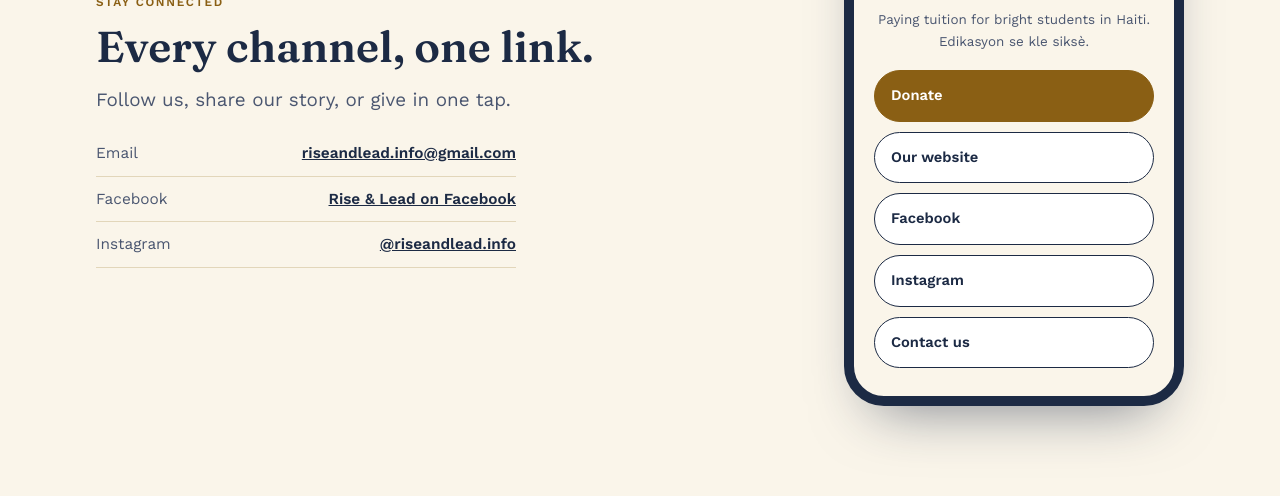
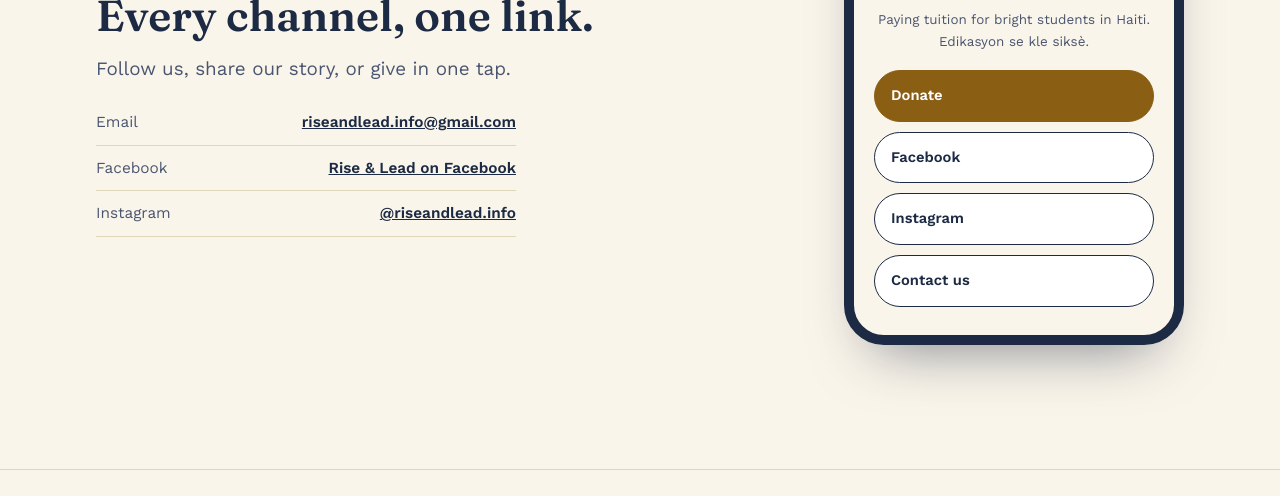
Before and after one commit to riseandleadinfo-collab/riseandleadinfo-collab, a plain HTML site: page index.html in a window 1280 px wide. Shown: the part 5069-5565 px from the top of the page. Drawn offline with nearby package versions, Linux system fonts and the light colour scheme.

Commit message:
Remove Our website button from link tree

```diff
--- a/index.html
+++ b/index.html
@@ -585,7 +585,6 @@
           <p class="t-bio">Paying tuition for bright students in Haiti. Edikasyon se kle siksè.</p>
           <div class="links-col" id="links">
             <a class="tl primary" href="https://www.zeffy.com/en-US/donation-form/donate-to-change-lives-28446" target="_blank" rel="noopener">Donate</a>
-            <a class="tl" href="https://riseandleadsbb.github.io/" target="_blank" rel="noopener">Our website</a>
             <a class="tl" href="https://www.facebook.com/profile.php?id=61596289300069" target="_blank" rel="noopener">Facebook</a>
             <a class="tl" href="https://www.instagram.com/riseandlead.info/" target="_blank" rel="noopener">Instagram</a>
             <a class="tl" href="mailto:riseandlead.info@gmail.com">Contact us</a>
```
